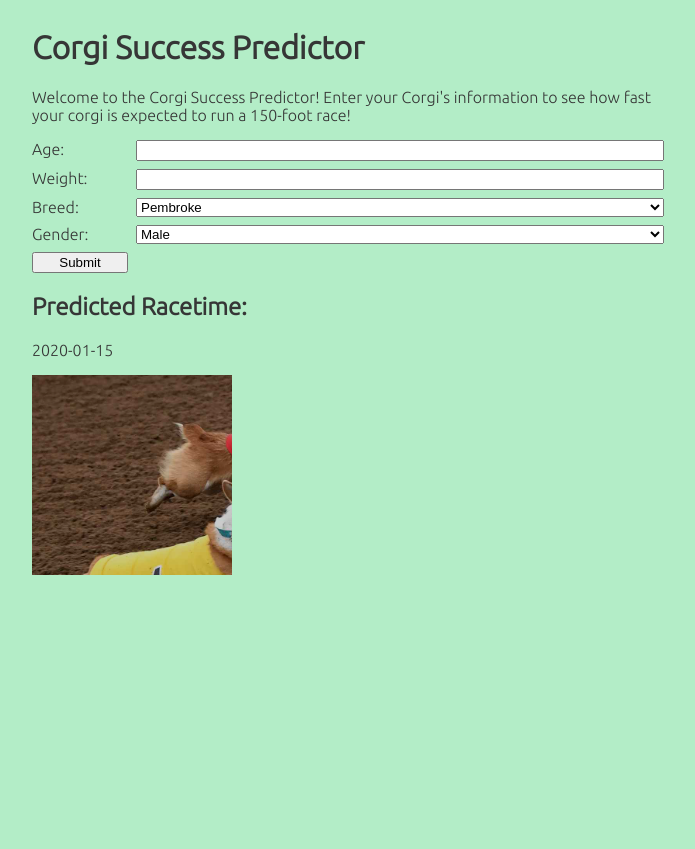
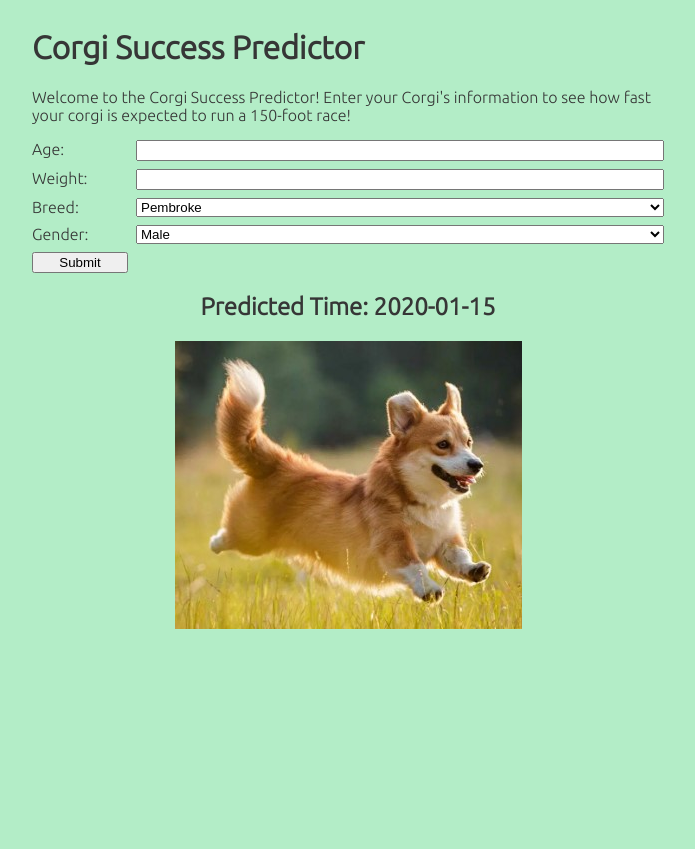
Before and after one commit to johniparker/CorgAPI, a Flask app: template app/templates/index.html in a window 1280 px wide. Shown: the whole page, without its empty margins (292-987 px from the left). Before the commit the page ends 575 px from the top, so only its background shows below. Run offline with Flask 3, Linux system fonts and the light colour scheme; the template is opened without the code that fills it: most values are stand-ins (such as "Sample title", 1, 10 or a date in 2020).

Commit message:
made the app look-at-able

```diff
--- a/app/static/style.css
+++ b/app/static/style.css
@@ -20,10 +20,16 @@ form {
     grid-template-columns: 6em 1fr;
 }
 
-#corgs {
-    height: 200px;
-    width: 200px;
-    background-image: url(images/corgs.png);
+.result-container {
+    text-align: center;
+    width: 100%;
+}
+
+#corg {
+    margin-top: 20px;
+    height: 500px;
+    width: 100%;
+    background-image: url(images/corg.jpg);
     background-repeat: no-repeat;
-
+    background-position: center top;
 }
--- a/app/templates/index.html
+++ b/app/templates/index.html
@@ -42,11 +42,11 @@
         </form>
 
         {% if predicted_racetime is defined %}
-            <h2>Predicted Racetime:</h2>
-            <p>{{ predicted_racetime }}</p>
+            <div class="result-container">
+                <h2>Predicted Time: {{ predicted_racetime }}</h2>
+                <div id="corg"></div>
+            </div>
         {% endif %}
-
-        <div id="corgs"></div>
     </div>
 </body>
 </html>
```
Also changed, not shown: app/images/corgs.png (deleted), app/static/images/corg.jpg (added).
